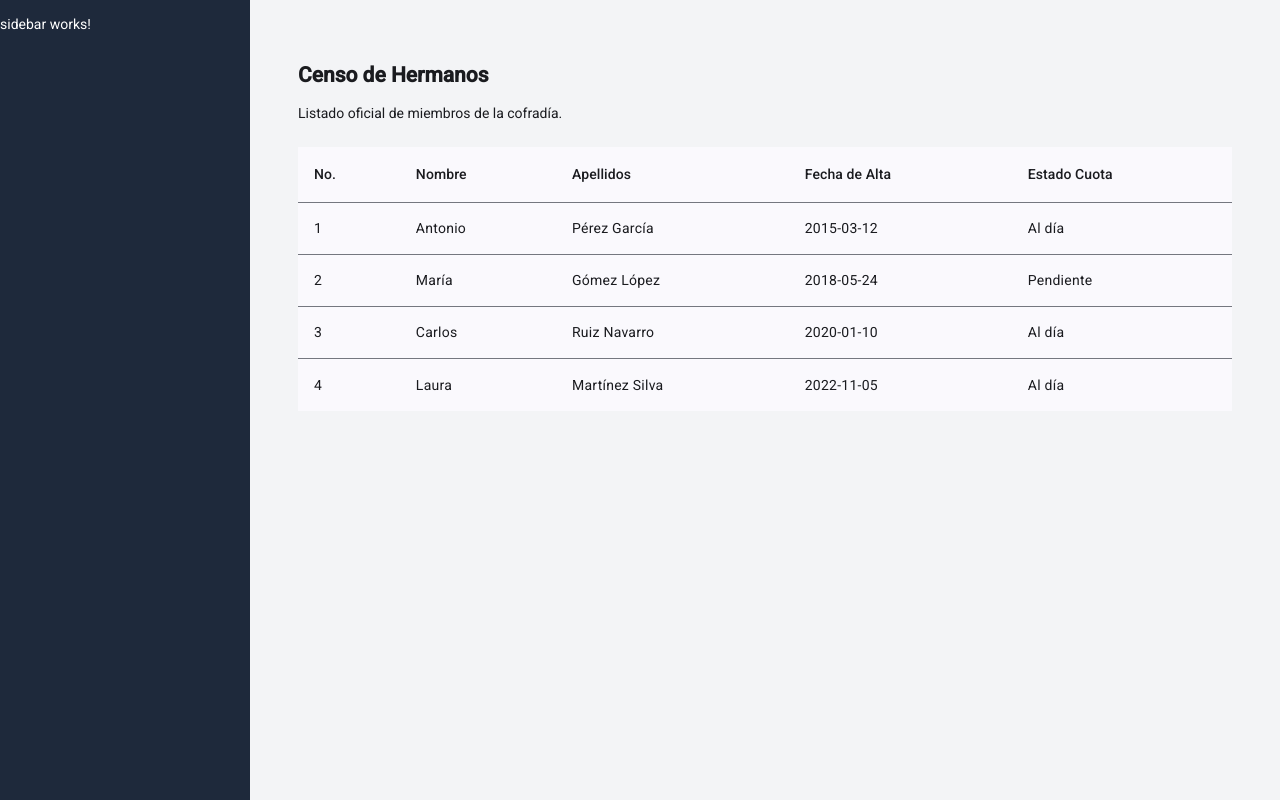
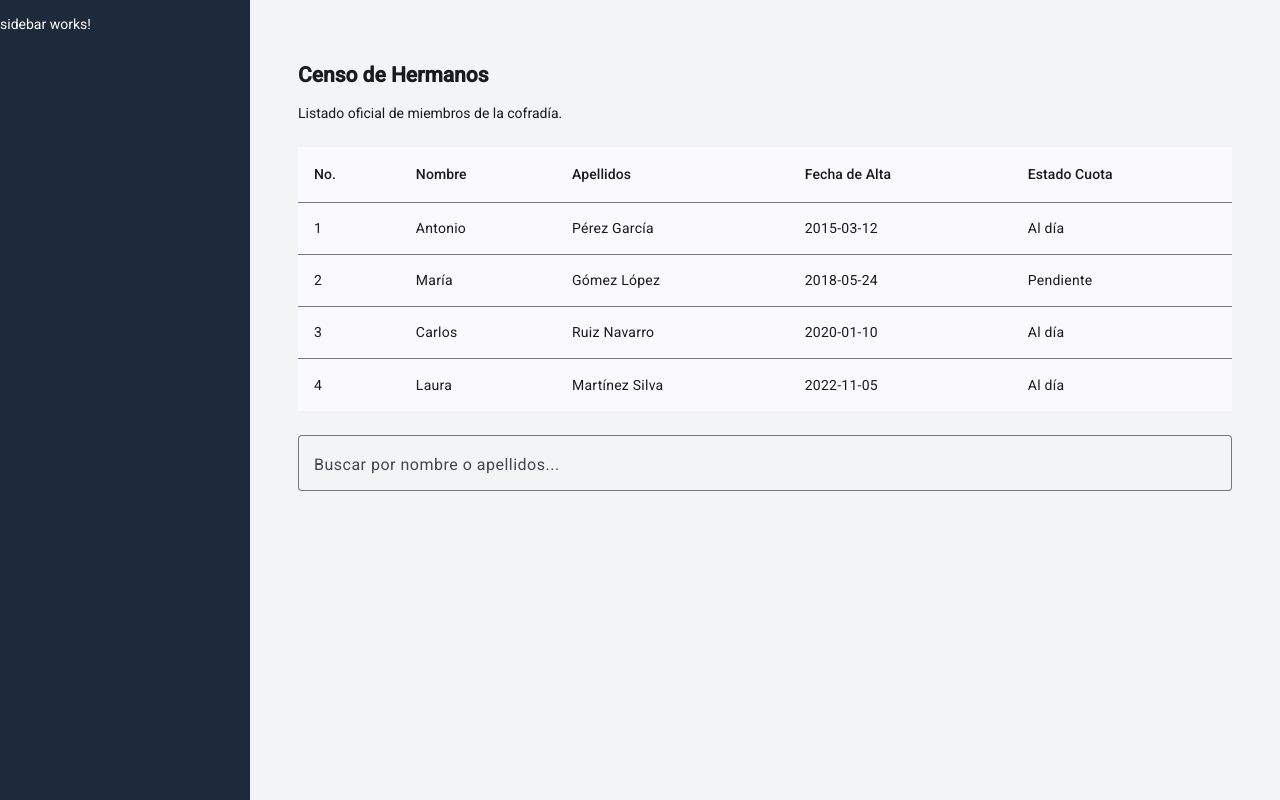
Before and after one commit to danielfernandezroldan2005/cofradia-panel-web, an Angular app: page /censo in a window 1280 px wide. Built offline with nearby package versions, Linux system fonts and the light colour scheme.

Commit message:
Added a filter bar.

```diff
--- a/src/app/features/censo/censo.html
+++ b/src/app/features/censo/censo.html
@@ -42,4 +42,10 @@
     <tr mat-header-row *matHeaderRowDef="displayedColumns"></tr>
     <tr mat-row *matRowDef="let row; columns: displayedColumns;"></tr>
   </table>
+
+  <!-- Filter bar -->
+  <mat-form-field appearance="outline" class="buscador-hermanos">
+    <mat-label>Buscar por nombre o apellidos...</mat-label>
+    <input matInput (keyup)="applyFilter($event)" placeholder="Ej. Gómez">
+  </mat-form-field>
 </div>
--- a/src/app/features/censo/censo.scss
+++ b/src/app/features/censo/censo.scss
@@ -6,3 +6,8 @@ table {
   width: 100%;
   margin-top: 1.5rem;
 }
+
+.buscador-hermanos {
+  width: 100%;
+  margin-top: 1.5rem;
+}
--- a/src/app/features/censo/censo.ts
+++ b/src/app/features/censo/censo.ts
@@ -1,7 +1,9 @@
 import { Component } from '@angular/core';
-import { MatTableModule } from '@angular/material/table';
+import { MatTableDataSource, MatTableModule } from '@angular/material/table';
+import { MatInputModule } from '@angular/material/input';
+import { MatFormFieldModule } from '@angular/material/form-field';
 
-// 1. Define data structure that we want to show.
+// Define data structure that we want to show.
 export interface Hermano {
   id: number;
   nombre: string;
@@ -10,7 +12,7 @@ export interface Hermano {
   cuotaAlDia: boolean;
 }
 
-// 2. Create some examples for testing (Mock Data).
+// Create some examples for testing (Mock Data).
 const HERMANOS_DATA: Hermano[] = [
   { id: 1, nombre: 'Antonio', apellidos: 'Pérez García', fechaAlta: '2015-03-12', cuotaAlDia: true },
   { id: 2, nombre: 'María', apellidos: 'Gómez López', fechaAlta: '2018-05-24', cuotaAlDia: false },
@@ -20,15 +22,20 @@ const HERMANOS_DATA: Hermano[] = [
 
 @Component({
   selector: 'app-censo',
-  imports: [MatTableModule],
+  imports: [MatTableModule, MatInputModule, MatFormFieldModule],
   templateUrl: './censo.html',
   styleUrl: './censo.scss',
 })
-
 export class Censo {
-  // 3. Display columns and order.
+  // Display columns and order.
   displayedColumns: string[] = ['id', 'nombre', 'apellidos', 'fechaAlta', 'estado'];
 
-  // 4. Send data.
-  dataSource = HERMANOS_DATA;
+  // Transform simple data in a DataSource of Material.
+  dataSource = new MatTableDataSource(HERMANOS_DATA);
+
+  // Function executed when looking something in the filter bar.
+  applyFilter(event: Event) {
+    const filterValue = (event.target as HTMLInputElement).value;
+    this.dataSource.filter = filterValue.trim().toLowerCase();
+  }
 }
```
